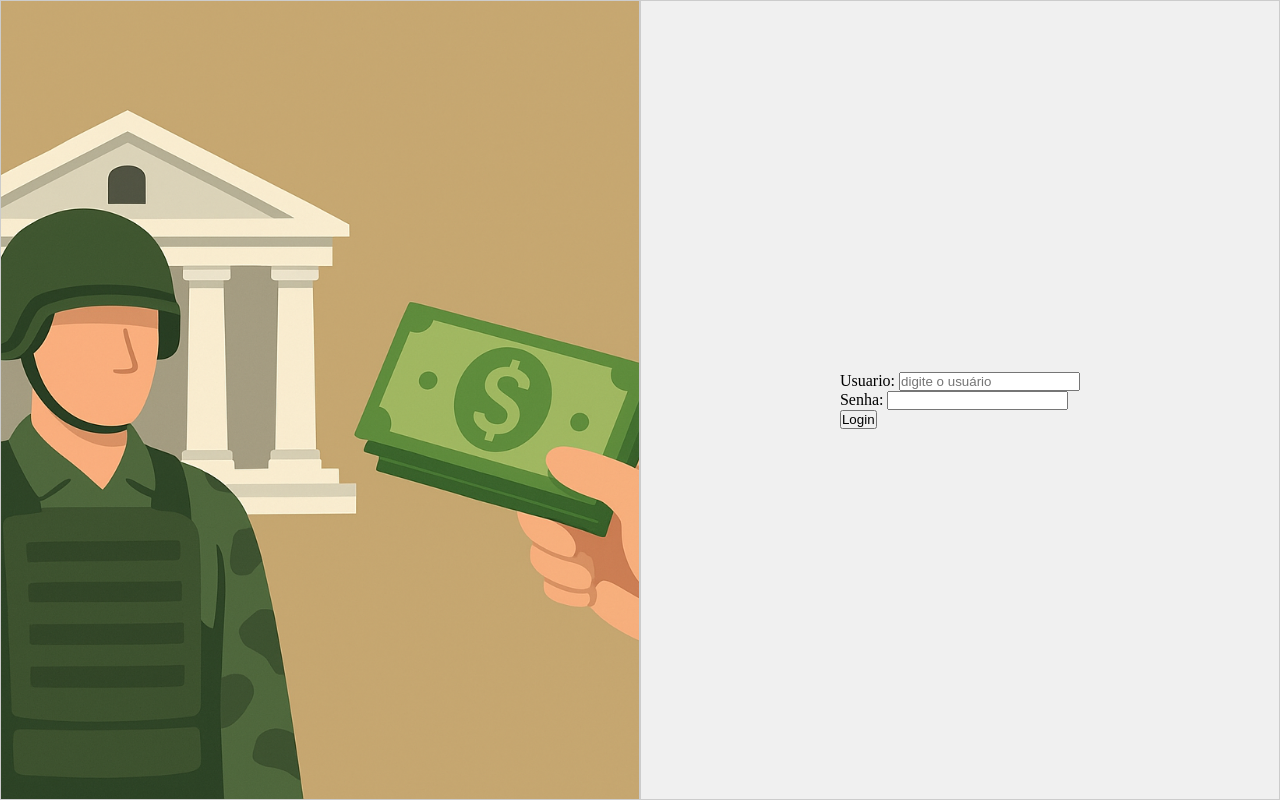
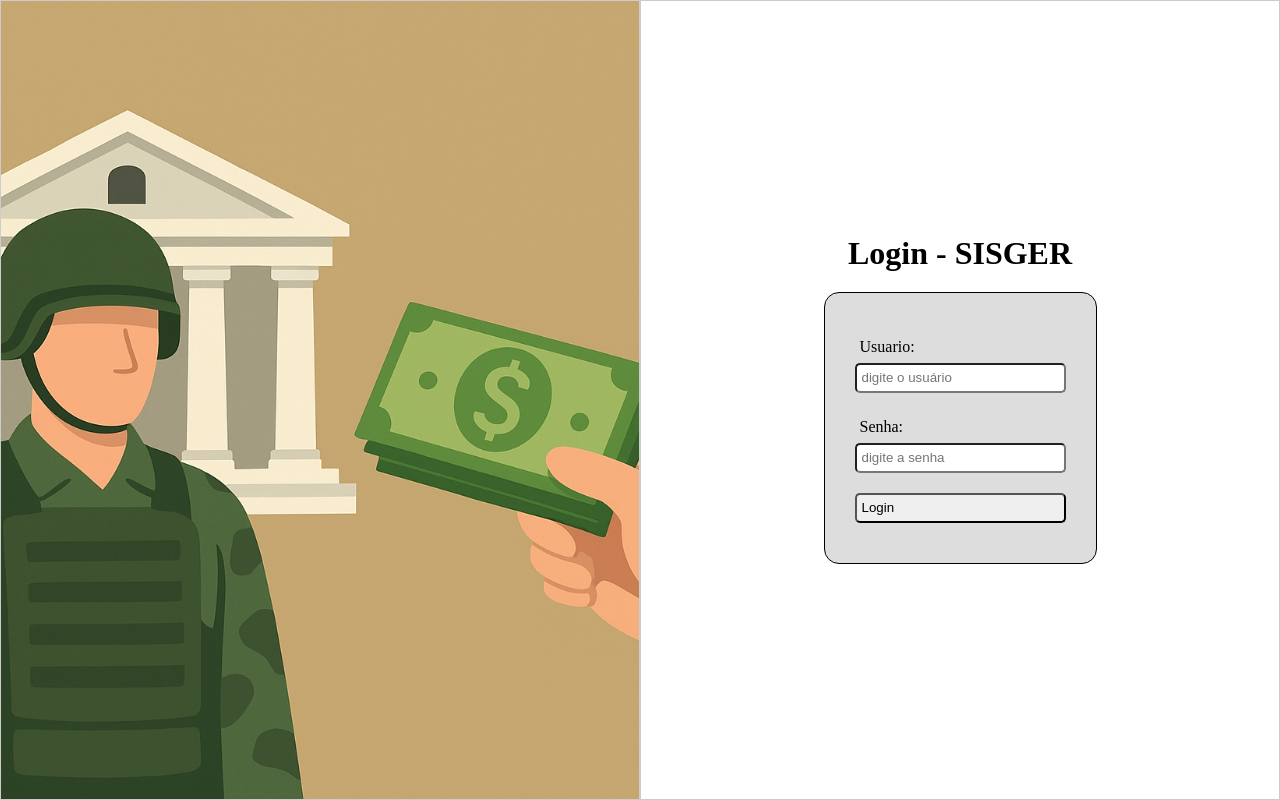
Before and after one commit to alvjeff/Sisger, a Python web app: template templates/index.html in a window 1280 px wide. Run offline with Jinja, Linux system fonts and the light colour scheme; the template is opened without the code that fills it, so the values that code supplies are empty.

Commit message:
tela de login v1 completa

```diff
--- a/static/css/style.css
+++ b/static/css/style.css
@@ -21,7 +21,7 @@
 }
 
 .imagem, .form-login{
-    flex: 1;
+
     width: 50%;
     height: 100%;
     display: flex;
@@ -29,3 +29,33 @@
     align-items: center;
     border: 1px solid #ccc;
 }
+
+.form-login{
+    background-color: #fff;
+    display: flex;
+    flex-direction: column;
+}
+form{
+    display: flex;
+    flex-direction: column;
+    align-items: center;
+    border: 1px solid black;
+    padding: 30px 30px;
+    border-radius: 15px;
+    margin: 20px;
+    background-color: rgb(221, 221, 221);
+}
+
+.campo, button{
+    display: flex;
+    flex-direction: column;
+    margin: 10px;
+    width: 100%;
+
+}
+
+label, #usuario, #senha, button{
+    height: 30px;
+    padding: 5px;
+    border-radius: 5px;
+}
--- a/templates/index.html
+++ b/templates/index.html
@@ -20,6 +20,7 @@
             <!--logo dentro do formulario-->
             <div class="logo">
                 <img src="" alt="">
+                <h1>Login  - SISGER</h1>
             </div>
 
             <!--formulario de login-->
@@ -30,7 +31,7 @@
                 </div>
                 <div class="campo">
                     <label for="senha">Senha:</label>
-                    <input type="password" name="senha" id="senha">
+                    <input type="password" name="senha" id="senha" placeholder="digite a senha" required>
                 </div>
 
                 <button type="submit">Login</button>
```
